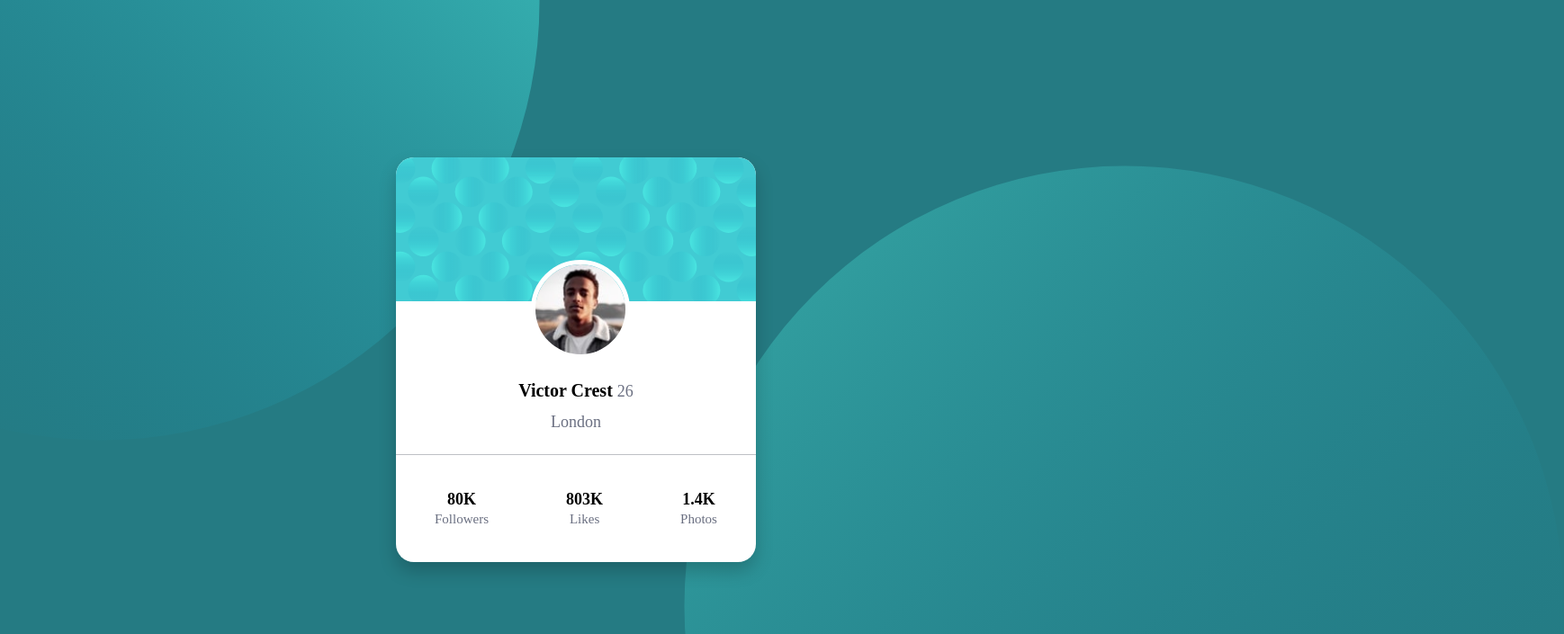
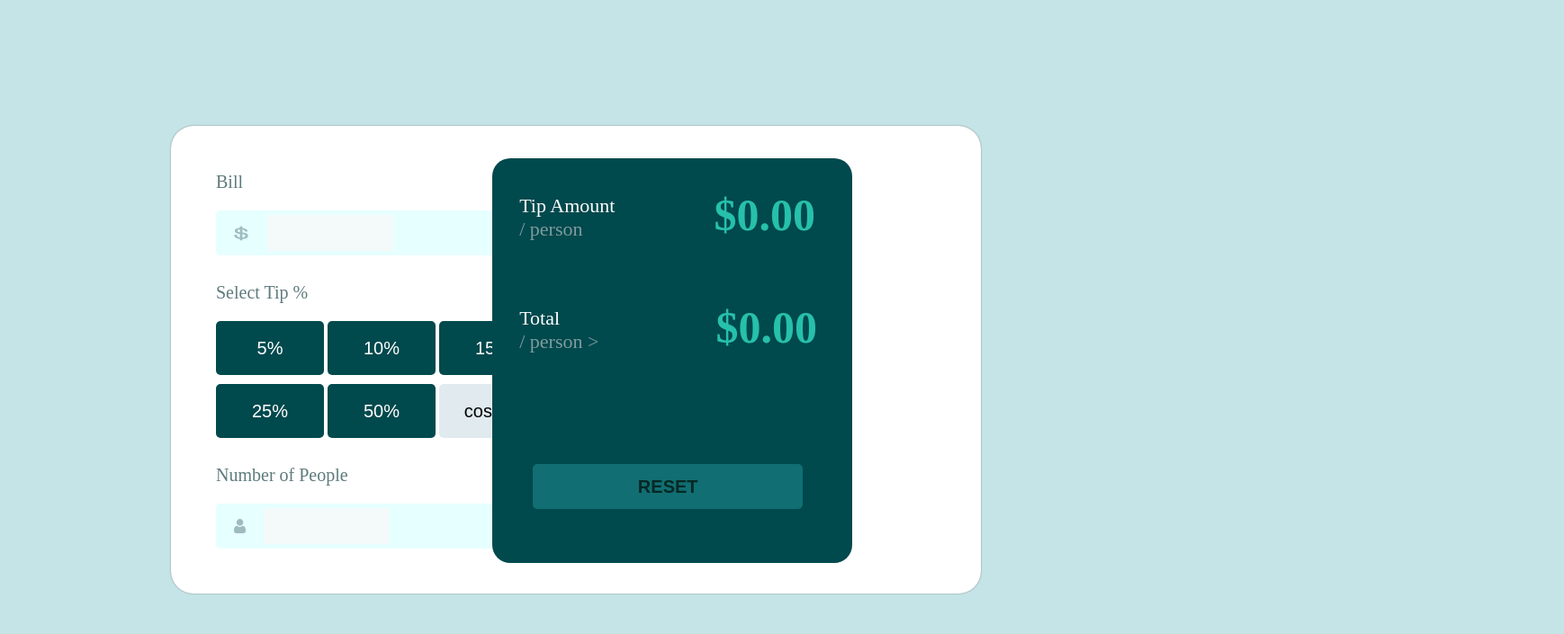
Before and after one commit to ttandashvili4-spec/BFDNGHBIASDSFGdfgd-buttons-, a plain HTML site: page index.html in a window 1280 px wide. Shown: the top 705 px of the page at 90% size, 1738 px wide, since content can reach past the window. Drawn offline with Linux system fonts and the light colour scheme.

Commit message:
Add files via upload

```diff
--- a/index.html
+++ b/index.html
@@ -8,36 +8,57 @@
 </head>
 <body>
 
+
   <div class="container">
 
+    <div class="right">
+      <div class="ri1 rom">
+            <h3>Tip Amount <br> <span style=    "color:  hsl(184, 14%, 56%); "> / person </span> </h3> <h1>$0.00</h1>
 
+      </div>
 
+      <div class="ri2 rom">
+        <h3>Total <br> <span  style= "color:  hsl(184, 14%, 56%); "> / person > </span> </h3> <h1>$0.00</h1>
+      </div>
 
-    <div class="box1">
-      <img class="img1" src="images/bg-pattern-card.svg" alt="">
-        <img class="img2" src="images/image-victor.jpg" alt="">
-          <p class="pp1">Victor Crest <span class="span1"  style="color:hsl(227, 10%, 46%) ;">26</span></p>
-            <p class="pp2">London</p>
-       </div>
-
-    <div class="box2">
-
-      <p class="pp3 do">80K <br> <span style="color: hsl(227, 10%, 46%); font-size: 15px; font-weight: lighter">Followers</span> </p>
-
-      <p class="pp4 do">803K <br> <span style="color: hsl(227, 10%, 46%); font-size: 15px; font-weight: lighter">Likes</span> </p>
-
-      <p class="pp5 do">1.4K <br> <span style="color: hsl(227, 10%, 46%); font-size: 15px; font-weight: lighter;" >Photos</span> </p>
+      <button class="btn3">RESET</button>
 
     </div>
 
+    <div class="head">
+      <h3>Bill</h3>
+    <div class="box1">
+      <img src="images/icon-dollar.svg" alt=""><input type="number" >
+    </div>
 
-    <img class="imgg rd" src="images/bg-pattern-bottom.svg" alt="">
-    <img class="imgg1 rd" src="images/bg-pattern-top.svg" alt="">
+        <div class="typo">
+
+    <div class="box2">
+      <div class="h33">
+        <h3>Select Tip %</h3>
+      </div>
+      <button class="btnn">5%</button>
+      <button class="btnn">10%</button>
+      <button class="btnn">15%</button>
+        </div>
+      <div class="box3">
+      <button class="btnn">25%</button>
+      <button class="btnn">50%</button>
+      <button class="btn"> costum </button>
+        </div>
+</div>
+
+    <div class="head1">
+      <h3>Number of People</h3>
+    <div class="box4">
+      <img src="images/icon-person.svg" alt=""> <input type="number" >
+    </div>
+</div>
 
 
+</div>
 
-
-
+</div>
 
 </body>
 </html>
--- a/style.css
+++ b/style.css
@@ -1,88 +1,260 @@
-body {
-  background-color: hsl(185, 56%, 33%);
-  margin: 0;
-  padding: 0;
-  display: flex;
-  justify-content: center;
-  align-items: center;
-  height: 100vh;
+body{
+    background-color: hsl(185, 41%, 84%);
+    height: 100vh;
+    margin: 0;
+    padding: 0;
+    align-items: center;
+    justify-content: center;
+    display: flex;
 }
 
-.container {
-  background-color: white;
-  width: 400px;
-  height: 450px;
-  border-radius: 20px;
-  box-shadow: 0 10px 20px rgba(0, 0, 0, 0.2);
-  position: relative;
+.container{
+    width: 800px;
+    height: 500px;
+    background-color: white;
+    border-radius: 25px;
+    box-shadow: 0px 0px 2px gray;
+    gap: 20px;
+    padding: 10px 50px;
+    display: flex;
+    align-items: flex-end;
+
+
 }
 
-.img1 {
-  width: 100%;
-  border-top-left-radius: 20px;
-  border-top-right-radius: 20px;
+.head{
+    display: flex;
+    flex-direction: column;
+    gap: 0px;
 }
 
-.img2 {
-  width: 100px;
-  border-radius: 50%;
-  border: 5px solid white;
-  position: relative;
-  top: -50px;
-  left: 150px;
+.box1{
+    width: 330px;
+    height: 50px;
+    background-color: hsl(180, 100%, 95%);
+    border-radius: 5px;
+    display: flex;
+    align-items: center;
+    gap: 20px;
+    padding: 0 20px;
 }
 
-.pp1 {
-  text-align: center;
-  font-weight: bold;
-  font-size: 20px;
-  margin-top: -30px;
+.head h3{
+    color: hsl(186, 14%, 43%);
+    font-size: 20px;
+    font-weight: 300;
 }
 
-.pp2 {
-  text-align: center;
-  color: hsl(227, 10%, 46%);
-  margin-top: -10px;
-  font-size: 18px;
-  line-height: 1.5;
-  padding: 0 30px;
+.box1 img{
+    width: 17px;
+    height: 17px;
 }
 
-.span1 {
-  font-size: 18px;
-  font-weight: normal;
+.box1 input{
+    width: 120px;
+    height: 20px;
+    border: none;
+    background-color: hsl(189, 41%, 97%);
+    padding: 10px 10px;
+    font-size: 25px;
+    font-weight: 80;
+    color: hsl(183, 100%, 15%);
+    outline: none;
 }
 
-.box1 {
-  border-bottom: 1px solid hsl(223, 6%, 76%);
-  height: 330px;
+.box1 input::placeholder{
+    color: hsl(184, 14%, 56%);
+    font-size: 16px;
+    font-weight: 100;
+}
+.box1 input:focus{
+    border-bottom: 2px solid hsl(172, 67%, 45%);
 }
 
-.box2 {
-  display: flex;
-  justify-content: space-around;
-  align-items: center;
-  height: 120px;
+
+
+.btnn{
+    width: 120px;
+    height: 60px;
+    background-color: hsl(183, 100%, 15%);
+    border: none;
+    border-radius: 5px;
+    color: white;
+    font-size: 20px;
+    cursor: pointer;
+    border-radius: 5px;
 }
 
-.do {
-  text-align: center;
-  font-weight: bold;
-  font-size: 18px;
+.btn{
+    width: 120px;
+    height: 60px;
+    cursor: pointer;
+    border: none;
+    background-color: hsla(198, 31%, 59%, 0.226);
+    border-radius: 5px;
+    color: rgb(0, 0, 0);
+    font-size: 20px;
+
 }
 
-.rd {
-  z-index: -1;
+.box2{
+    display: inline;
+
 }
 
-.imgg {
-  position: absolute;
-  left: 80%;
-  top: 2%;
+.box3{
+    display: flex;
+    gap: 4px;
 }
 
-.imgg1 {
-  position: absolute;
-  bottom: 30%;
-  right: 60%;
+
+
+.typo{
+    display: flex;
+    justify-content: space-between;
+    color: white;
+    display: flex;
+    flex-direction: column;
+    gap: 10px;
+    padding: 10px 0;
+
 }
+
+.typo h3{
+     color: hsl(186, 14%, 43%);
+    font-size: 20px;
+    font-weight: 300;
+
+
+
+}
+
+.head1{
+    display: flex;
+    flex-direction: column;
+    gap: 0px;
+
+}
+
+.box4{
+    display: flex;
+    gap: 10px;
+}
+
+.h33{
+    color: hsl(186, 14%, 43%);
+    font-size: 20px;
+    font-weight: 300;
+
+}
+
+.box4{
+    width: 330px;
+    height: 50px;
+    background-color: hsl(180, 100%, 95%);
+    border-radius: 5px;
+    display: flex;
+    align-items: center;
+    gap: 20px;
+    padding: 0 20px;
+    border: none;
+    margin-bottom: 40px;
+}
+
+
+.box4 input{
+    width: 120px;
+    height: 20px;
+    border: none;
+    background-color: hsl(189, 41%, 97%);
+    padding: 10px 10px;
+    font-size: 25px;
+    font-weight: 80;
+    color: hsl(183, 100%, 15%);
+    outline: none;
+}
+
+
+.down button{
+    width: 100px;
+    height: 40px;
+    background-color: hsl(172, 67%, 45%);
+    border: none;
+    border-radius: 5px;
+    color: hsl(183, 100%, 15%);
+    font-size: 20px;
+    cursor: pointer;
+}
+
+.right{
+    background-color: hsl(183, 100%, 15%);
+    width: 400px;
+    height: 450px;
+    position: absolute;
+    right: 26%;
+    top: 22%;
+    border-radius: 20px;
+
+}
+
+.right h3{
+    color: white;
+    font-weight: lighter;
+    font-size: 22px;
+    margin-left: 30px;
+    margin-top: 40px;
+}
+
+
+.right h1{
+    color:   hsl(172, 67%, 45%);
+    font-size: 50px;
+}
+
+.rom{
+    display: flex;
+    gap: 110px;
+}
+
+.ri2{
+    display: flex;
+    gap: 130px;
+}
+
+.btn3{
+    cursor: pointer;
+    border: none;
+    background-color: hsl(183, 74%, 26%);
+    width: 300px;
+    height: 50px;
+    text-align: center;
+    border-radius: 5px;
+    margin-top: 90px;
+    margin-left: 45px;
+    font-weight: 800;
+    color:hsl(172, 79%, 9%);
+    font-size: 20px;
+}
+
+
+.btnn:hover{
+  background-color: black;
+  color: hsl(183, 85%, 35%);
+  cursor: pointer;
+  border: 3px hsl(172, 67%, 45%) solid;
+  border-radius: 5px;
+}
+
+.btn:hover{
+  background-color: black;
+  color: hsl(183, 85%, 35%);
+  cursor: pointer;
+  border: 3px hsl(172, 67%, 45%) solid;
+  border-radius: 5px;
+}
+
+.btn3:hover{
+    background-color:  black;
+    border: 4px solid hsl(183, 85%, 35%);
+    color: hsl(183, 85%, 35%);
+}
```
Also changed, not shown: 2 other files.
